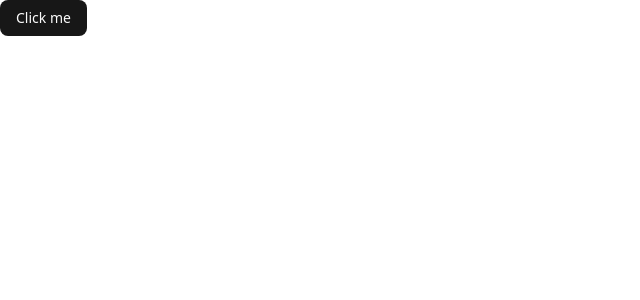
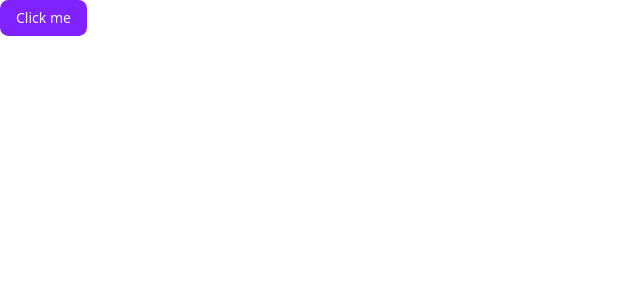
Before and after one commit to Ridoy5315/university-project-client, a Next.js app: page / in a window 1280 px wide. Shown: the top 300 px of the page, without its empty margins (0-640 px from the left). Built offline with nearby package versions, Linux system fonts and the light colour scheme.

Commit message:
user can successfully created account from client side

```diff
--- a/src/app/globals.css
+++ b/src/app/globals.css
@@ -44,73 +44,74 @@
 }
 
 :root {
-  --radius: 0.625rem;
+  --radius: 0.65rem;
   --background: oklch(1 0 0);
-  --foreground: oklch(0.145 0 0);
+  --foreground: oklch(0.141 0.005 285.823);
   --card: oklch(1 0 0);
-  --card-foreground: oklch(0.145 0 0);
+  --card-foreground: oklch(0.141 0.005 285.823);
   --popover: oklch(1 0 0);
-  --popover-foreground: oklch(0.145 0 0);
-  --primary: oklch(0.205 0 0);
-  --primary-foreground: oklch(0.985 0 0);
-  --secondary: oklch(0.97 0 0);
-  --secondary-foreground: oklch(0.205 0 0);
-  --muted: oklch(0.97 0 0);
-  --muted-foreground: oklch(0.556 0 0);
-  --accent: oklch(0.97 0 0);
-  --accent-foreground: oklch(0.205 0 0);
+  --popover-foreground: oklch(0.141 0.005 285.823);
+  --primary: oklch(0.541 0.281 293.009);
+  --primary-foreground: oklch(0.969 0.016 293.756);
+  --secondary: oklch(0.967 0.001 286.375);
+  --secondary-foreground: oklch(0.21 0.006 285.885);
+  --muted: oklch(0.967 0.001 286.375);
+  --muted-foreground: oklch(0.552 0.016 285.938);
+  --accent: oklch(0.967 0.001 286.375);
+  --accent-foreground: oklch(0.21 0.006 285.885);
   --destructive: oklch(0.577 0.245 27.325);
-  --border: oklch(0.922 0 0);
-  --input: oklch(0.922 0 0);
-  --ring: oklch(0.708 0 0);
-  --chart-1: oklch(0.646 0.222 41.116);
-  --chart-2: oklch(0.6 0.118 184.704);
-  --chart-3: oklch(0.398 0.07 227.392);
-  --chart-4: oklch(0.828 0.189 84.429);
-  --chart-5: oklch(0.769 0.188 70.08);
+  --border: oklch(0.92 0.004 286.32);
+  --input: oklch(0.92 0.004 286.32);
+  --ring: oklch(0.702 0.183 293.541);
+  --chart-1: oklch(0.811 0.111 293.571);
+  --chart-2: oklch(0.606 0.25 292.717);
+  --chart-3: oklch(0.541 0.281 293.009);
+  --chart-4: oklch(0.491 0.27 292.581);
+  --chart-5: oklch(0.432 0.232 292.759);
   --sidebar: oklch(0.985 0 0);
-  --sidebar-foreground: oklch(0.145 0 0);
-  --sidebar-primary: oklch(0.205 0 0);
-  --sidebar-primary-foreground: oklch(0.985 0 0);
-  --sidebar-accent: oklch(0.97 0 0);
-  --sidebar-accent-foreground: oklch(0.205 0 0);
-  --sidebar-border: oklch(0.922 0 0);
-  --sidebar-ring: oklch(0.708 0 0);
+  --sidebar-foreground: oklch(0.141 0.005 285.823);
+  --sidebar-primary: oklch(0.541 0.281 293.009);
+  --sidebar-primary-foreground: oklch(0.969 0.016 293.756);
+  --sidebar-accent: oklch(0.967 0.001 286.375);
+  --sidebar-accent-foreground: oklch(0.21 0.006 285.885);
+  --sidebar-border: oklch(0.92 0.004 286.32);
+  --sidebar-ring: oklch(0.702 0.183 293.541);
 }
 
 .dark {
-  --background: oklch(0.145 0 0);
+  --background: oklch(0.141 0.005 285.823);
   --foreground: oklch(0.985 0 0);
-  --card: oklch(0.205 0 0);
+  --card: oklch(0.21 0.006 285.885);
   --card-foreground: oklch(0.985 0 0);
-  --popover: oklch(0.205 0 0);
+  --popover: oklch(0.21 0.006 285.885);
   --popover-foreground: oklch(0.985 0 0);
-  --primary: oklch(0.922 0 0);
-  --primary-foreground: oklch(0.205 0 0);
-  --secondary: oklch(0.269 0 0);
+  --primary: oklch(0.606 0.25 292.717);
+  --primary-foreground: oklch(0.969 0.016 293.756);
+  --secondary: oklch(0.274 0.006 286.033);
   --secondary-foreground: oklch(0.985 0 0);
-  --muted: oklch(0.269 0 0);
-  --muted-foreground: oklch(0.708 0 0);
-  --accent: oklch(0.269 0 0);
+  --muted: oklch(0.274 0.006 286.033);
+  --muted-foreground: oklch(0.705 0.015 286.067);
+  --accent: oklch(0.274 0.006 286.033);
   --accent-foreground: oklch(0.985 0 0);
   --destructive: oklch(0.704 0.191 22.216);
   --border: oklch(1 0 0 / 10%);
   --input: oklch(1 0 0 / 15%);
-  --ring: oklch(0.556 0 0);
-  --chart-1: oklch(0.488 0.243 264.376);
-  --chart-2: oklch(0.696 0.17 162.48);
-  --chart-3: oklch(0.769 0.188 70.08);
-  --chart-4: oklch(0.627 0.265 303.9);
-  --chart-5: oklch(0.645 0.246 16.439);
-  --sidebar: oklch(0.205 0 0);
+  --ring: oklch(0.38 0.189 293.745);
+  --chart-1: oklch(0.811 0.111 293.571);
+  --chart-2: oklch(0.606 0.25 292.717);
+  --chart-3: oklch(0.541 0.281 293.009);
+  --chart-4: oklch(0.491 0.27 292.581);
+  --chart-5: oklch(0.432 0.232 292.759);
+  --sidebar: oklch(0.21 0.006 285.885);
   --sidebar-foreground: oklch(0.985 0 0);
-  --sidebar-primary: oklch(0.488 0.243 264.376);
-  --sidebar-primary-foreground: oklch(0.985 0 0);
-  --sidebar-accent: oklch(0.269 0 0);
+  --sidebar-primary: oklch(0.606 0.25 292.717);
+  --sidebar-primary-foreground: oklch(0.969 0.016 293.756);
+  --sidebar-accent: oklch(0.274 0.006 286.033);
   --sidebar-accent-foreground: oklch(0.985 0 0);
   --sidebar-border: oklch(1 0 0 / 10%);
-  --sidebar-ring: oklch(0.556 0 0);
+  --sidebar-ring: oklch(0.38 0.189 293.745);
 }
+
 
 @layer base {
   * {
--- /dev/null
+++ b/src/lib/server-fetch.ts
@@ -0,0 +1,40 @@
+
+
+const BACKEND_API_URL = process.env.NEXT_PUBLIC_BASE_API_URL || "http://localhost:4000/api";
+
+// /auth/login
+const serverFetchHelper = async (endpoint: string, options: RequestInit): Promise<Response> => {
+    const { headers, ...restOptions } = options;
+//     const accessToken = await getCookie("accessToken");
+
+    //to stop recursion loop
+//     if (endpoint !== "/auth/refresh-token") {
+//         await getNewAccessToken();
+//     }
+
+    const response = await fetch(`${BACKEND_API_URL}${endpoint}`, {
+        headers: {
+          //   Cookie: accessToken ? `accessToken=${accessToken}` : "",
+            ...headers,
+            // ...(accessToken ? { "Authorization": `Bearer ${accessToken}` } : {}),
+            // ...(accessToken ? { "Authorization": accessToken } : {}),
+
+        },
+        ...restOptions,
+    })
+
+    return response;
+}
+
+export const serverFetch = {
+    get: async (endpoint: string, options: RequestInit = {}): Promise<Response> => serverFetchHelper(endpoint, { ...options, method: "GET" }),
+
+    post: async (endpoint: string, options: RequestInit = {}): Promise<Response> => serverFetchHelper(endpoint, { ...options, method: "POST" }),
+
+    put: async (endpoint: string, options: RequestInit = {}): Promise<Response> => serverFetchHelper(endpoint, { ...options, method: "PUT" }),
+
+    patch: async (endpoint: string, options: RequestInit = {}): Promise<Response> => serverFetchHelper(endpoint, { ...options, method: "PATCH" }),
+
+    delete: async (endpoint: string, options: RequestInit = {}): Promise<Response> => serverFetchHelper(endpoint, { ...options, method: "DELETE" }),
+
+}
--- a/src/services/auth/registerUser.ts
+++ b/src/services/auth/registerUser.ts
@@ -0,0 +1,51 @@
+/* eslint-disable @typescript-eslint/no-explicit-any */
+
+import { serverFetch } from "@/lib/server-fetch";
+import { zodValidator } from "@/lib/zodValidator";
+import { registerUserValidationZodSchema } from "@/zod/auth.validation";
+
+
+export const registerUser = async(_currentState: any, formData: any): Promise<any> => {
+
+     try {
+          const payload = {
+            name: formData.get('name'),
+            email: formData.get('email'),
+            password: formData.get('password'),
+            confirmPassword: formData.get('confirmPassword'),
+        }
+
+        if (zodValidator(payload, registerUserValidationZodSchema).success === false) {
+            return zodValidator(payload, registerUserValidationZodSchema);
+        }
+
+        const validatedPayload: any = zodValidator(payload, registerUserValidationZodSchema).data;
+        const registerData = {
+          name: validatedPayload.name,
+          email: validatedPayload.email,
+          password: validatedPayload.password
+        }
+
+        const res = await serverFetch.post("/user/create-user", {
+            body: JSON.stringify(registerData),
+            headers: {
+                "Content-Type": "application/json",
+            }
+        });
+
+        const result = await res.json();
+
+        console.log(result)
+
+        return result;
+     } catch (error: any) {
+
+          if (error?.digest?.startsWith('NEXT_REDIRECT')) {
+            throw error;
+        }
+        console.log(error);
+        return { success: false, message: `${process.env.NODE_ENV === 'development' ? error.message : "Registration Failed. Please try again."}` };
+
+     }
+
+}
```
Also changed, not shown: src/components/register-form.tsx (+95 -25 lines).
